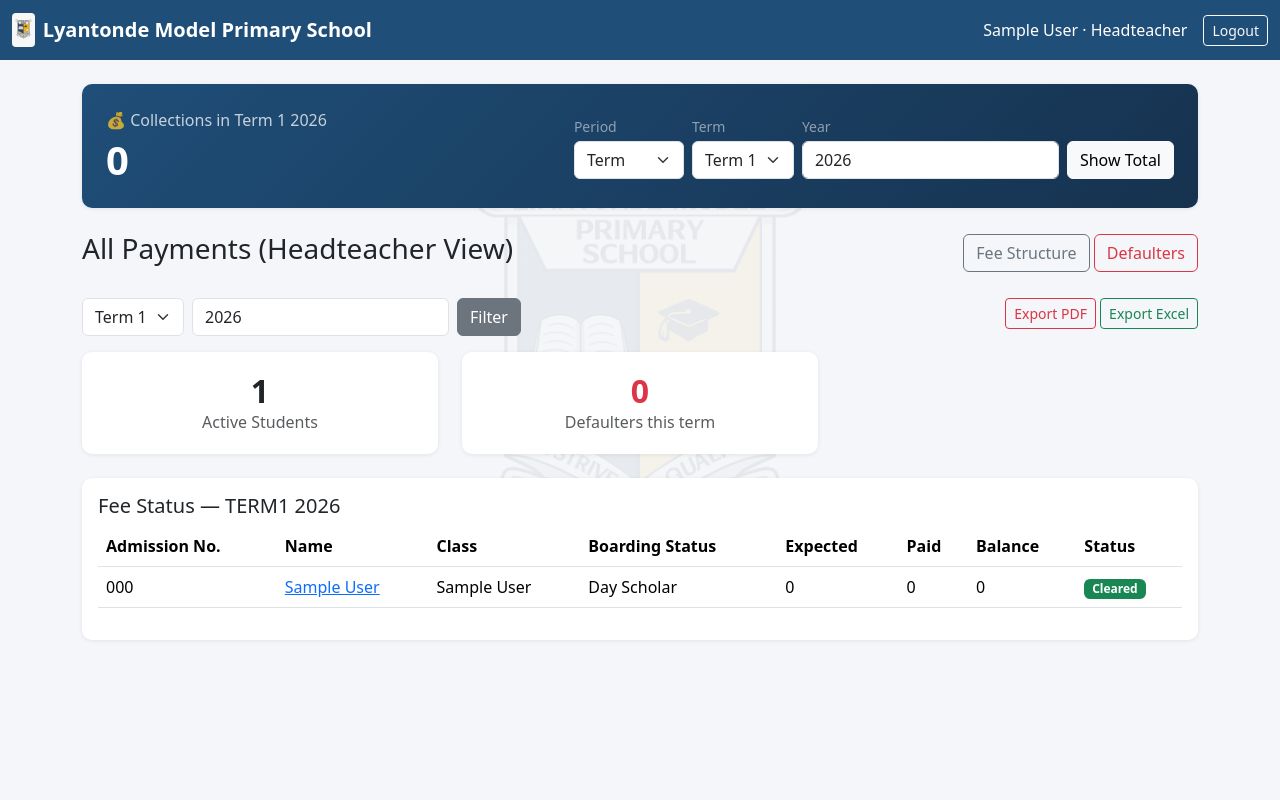
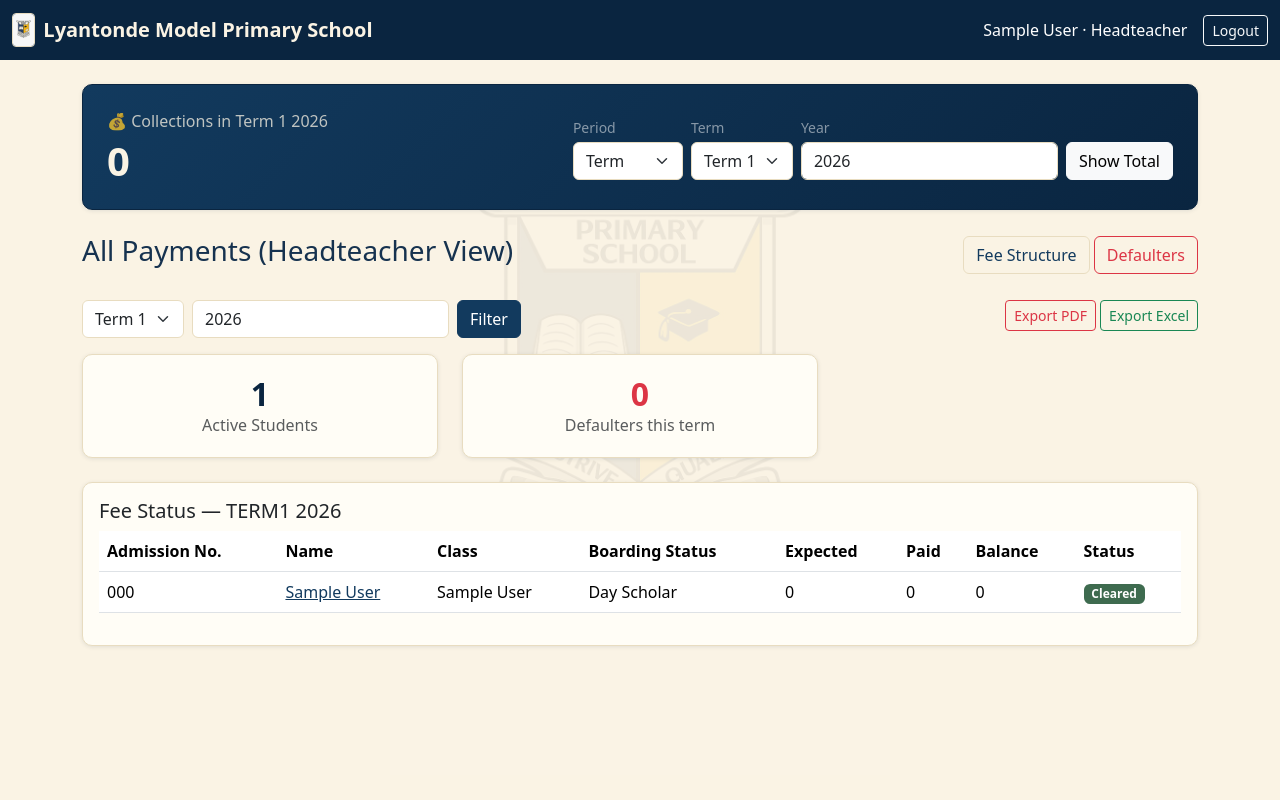
Before and after one commit to aruhoPriscillah/Lyantonde_Model, a Django app: page /bursar/fees/ in a window 1280 px wide. Run offline with Django 5.2, Linux system fonts and the light colour scheme; a user stored in the database is signed in; tables that the repository leaves empty hold one stand-in row (values such as "Sample post").

Commit message:
color change

```diff
--- a/templates/base.html
+++ b/templates/base.html
@@ -8,10 +8,20 @@
     <title>{% block title %}Primary School Management System{% endblock %}</title>
     <link href="https://cdn.jsdelivr.net/npm/bootstrap@5.3.3/dist/css/bootstrap.min.css" rel="stylesheet">
    <style>
+        :root {
+            --navy-dark: #0A2540;
+            --navy: #123A5E;
+            --navy-light: #1F4E78;
+            --cream: #FAF3E4;
+            --cream-card: #FFFDF6;
+            --cream-border: #E8DCC0;
+            --text-navy: #16324F;
+        }
         body {
-            background-color: #f4f6f9;
+            background-color: var(--cream);
             position: relative;
             min-height: 100vh;
+            color: var(--text-navy);
         }
         body::before {
             content: "";
@@ -31,21 +41,79 @@
             z-index: 0;
         }
         .navbar, .container { position: relative; z-index: 1; }
-        .navbar-brand { font-weight: 600; display: flex; align-items: center; gap: 0.5rem; }
-        .navbar-brand img { height: 34px; width: auto; border-radius: 4px; }
-        .card { border: none; box-shadow: 0 1px 4px rgba(0,0,0,0.08); border-radius: 10px; }
+        .navbar-brand { font-weight: 600; display: flex; align-items: center; gap: 0.5rem; color: var(--cream) !important; }
+        .navbar-brand img { height: 34px; width: auto; border-radius: 4px; border: 1px solid var(--cream-border); }
+        .card {
+            border: 1px solid var(--cream-border);
+            box-shadow: 0 1px 4px rgba(10, 37, 64, 0.1);
+            border-radius: 10px;
+            background-color: var(--cream-card);
+        }
         .stat-card { text-align: center; padding: 1.25rem; }
-        .stat-card h2 { margin: 0; font-weight: 700; }
-        table thead { background-color: #1F4E78; color: #fff; }
-        .badge-defaulter { background-color: #dc3545; }
-        .badge-cleared { background-color: #198754; }
-        .student-photo-thumb { width: 40px; height: 40px; object-fit: cover; border-radius: 50%; }
-.nav-pills-custom .nav-link { color: #1F4E78; }
-.nav-pills-custom .nav-link.active { background-color: #1F4E78; }
+        .stat-card h2 { margin: 0; font-weight: 700; color: var(--navy-dark); }
+        table thead { background-color: var(--navy-dark); color: var(--cream); }
+        table tbody tr:hover { background-color: #FBF6EA; }
+        .badge-defaulter { background-color: #A6402F; }
+        .badge-cleared { background-color: #3E6B4F; }
+        .student-photo-thumb { width: 40px; height: 40px; object-fit: cover; border-radius: 50%; border: 1px solid var(--cream-border); }
+
+        .nav-pills-custom .nav-link { color: var(--navy); }
+        .nav-pills-custom .nav-link.active { background-color: var(--navy-dark); color: var(--cream); }
+
+        .btn-primary {
+            background-color: var(--navy-dark);
+            border-color: var(--navy-dark);
+        }
+        .btn-primary:hover, .btn-primary:focus {
+            background-color: var(--navy);
+            border-color: var(--navy);
+        }
+        .btn-outline-primary {
+            color: var(--navy-dark);
+            border-color: var(--navy-dark);
+        }
+        .btn-outline-primary:hover {
+            background-color: var(--navy-dark);
+            border-color: var(--navy-dark);
+        }
+        .btn-outline-secondary {
+            color: var(--navy);
+            border-color: var(--cream-border);
+        }
+        .btn-outline-secondary:hover {
+            background-color: var(--navy);
+            border-color: var(--navy);
+        }
+        .btn-secondary {
+            background-color: var(--navy);
+            border-color: var(--navy);
+        }
+        .btn-secondary:hover {
+            background-color: var(--navy-dark);
+            border-color: var(--navy-dark);
+        }
+        .btn-link { color: var(--navy); }
+
+        a { color: var(--navy); }
+        a:hover { color: var(--navy-dark); }
+
+        .form-control, .form-select {
+            border-color: var(--cream-border);
+            background-color: #fff;
+        }
+        .form-control:focus, .form-select:focus {
+            border-color: var(--navy-light);
+            box-shadow: 0 0 0 0.2rem rgba(18, 58, 94, 0.15);
+        }
+
+        .alert-success { background-color: #E8F0E9; border-color: #3E6B4F; color: #244A31; }
+        .alert-danger { background-color: #F5E6E2; border-color: #A6402F; color: #6B2A1D; }
+        .alert-warning { background-color: #FBF0D9; border-color: #C9A24B; color: #6B4E17; }
+        .alert-info { background-color: #E4EEF5; border-color: var(--navy-light); color: var(--navy-dark); }
     </style>
 </head>
 <body>
-<nav class="navbar navbar-expand-lg navbar-dark" style="background-color:#1F4E78;">
+<nav class="navbar navbar-expand-lg navbar-dark" style="background-color: var(--navy-dark);">
     <div class="container-fluid">
        <a class="navbar-brand" href="{% url 'home' %}">
             <img src="{% static 'img/school_badge.jpeg' %}" alt="Lyantonde Model Primary School">
--- a/templates/fees/bursar_dashboard.html
+++ b/templates/fees/bursar_dashboard.html
@@ -2,7 +2,7 @@
 {% block title %}{% if read_only %}All Payments{% else %}Bursar Dashboard{% endif %}{% endblock %}
 {% block content %}
 
-<div class="card p-4 mb-4" style="background: linear-gradient(135deg, #1F4E78, #16324F); color: #fff;">
+<div class="card p-4 mb-4" style="background: linear-gradient(135deg, #123A5E, #0A2540); color: #FAF3E4; border-color: #0A2540;">
     <div class="d-flex justify-content-between align-items-center flex-wrap gap-3">
         <div>
             <p class="mb-1 opacity-75">💰 {{ vault_label }}</p>
```
